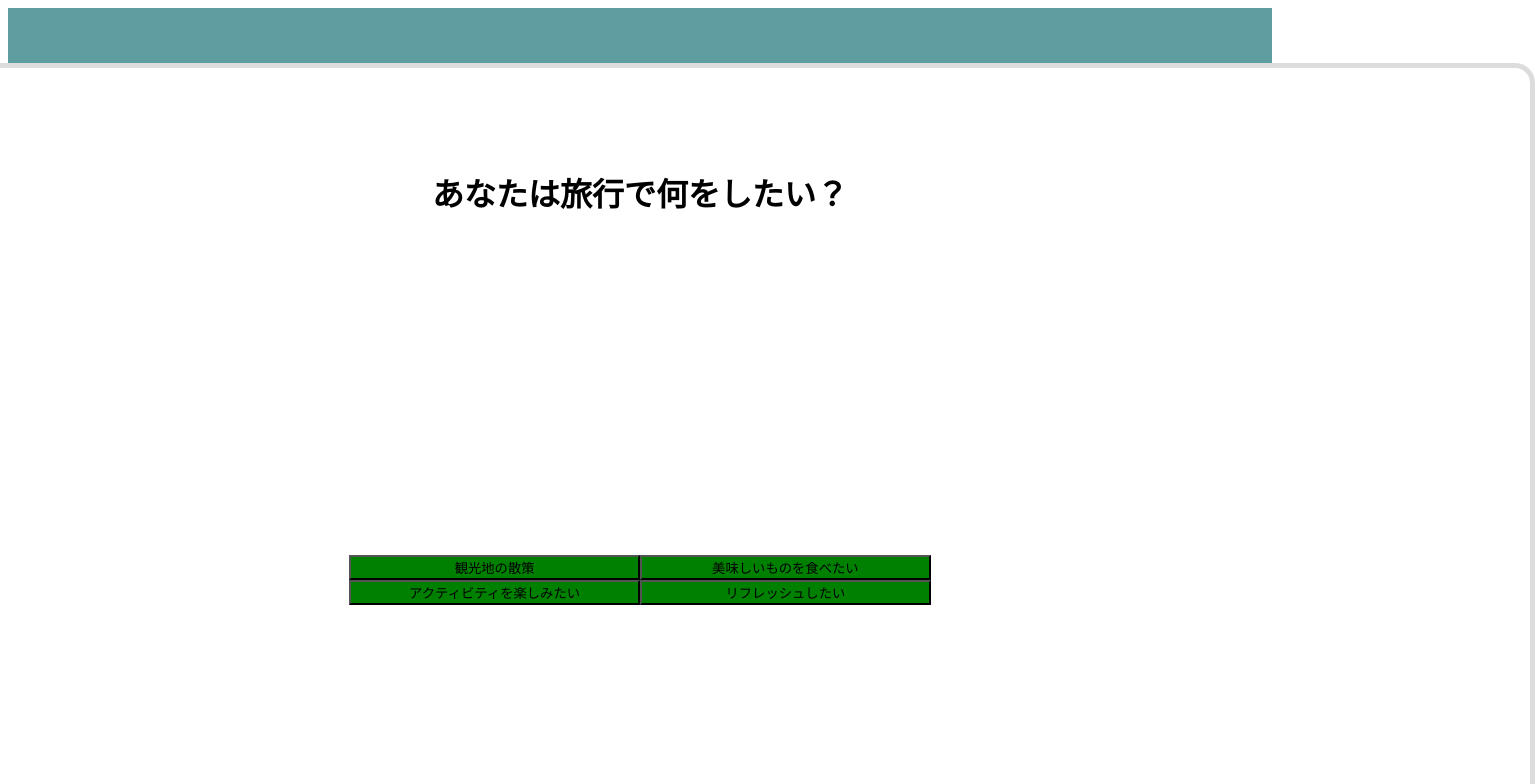
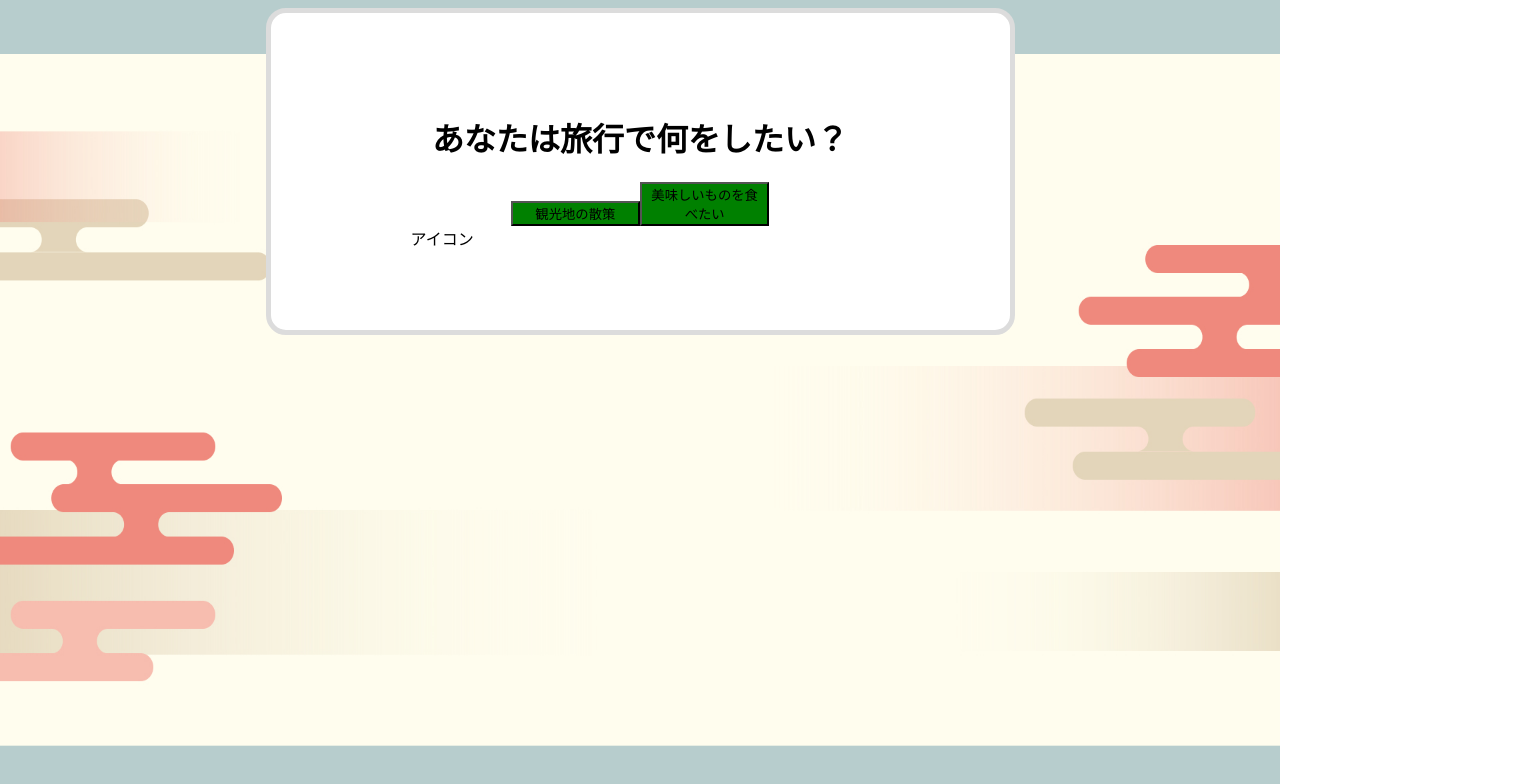
Before and after one commit to shinonome-inc/frontend-design-hackathon-2024-spring-teamA, a Next.js app: page /question1 in a window 1280 px wide. Shown: the top 784 px of the page, 1535 px wide, since content can reach past the window. Built offline with nearby package versions, Linux system fonts and the light colour scheme.

Commit message:
背景の再設定と枠組み決め

```diff
--- a/src/pages/question1/index.jsx
+++ b/src/pages/question1/index.jsx
@@ -10,6 +10,7 @@ const Question1Page = () => {
   };
   return (
     <Question1Wrapper>
+      <Image src={"/Background.png"} />
       <Question1Content>
         <Question1Text>
           <h1>あなたは旅行で何をしたい？</h1>
@@ -17,8 +18,6 @@ const Question1Page = () => {
         <Question1Choices>
           <Button onClick={onClick}>観光地の散策</Button>
           <Button onClick={onClick}>美味しいものを食べたい</Button>
-          <Button onClick={onClick}>アクティビティを楽しみたい</Button>
-          <Button onClick={onClick}>リフレッシュしたい</Button>
         </Question1Choices>
         <QuestionProgress>アイコン</QuestionProgress>
       </Question1Content>
@@ -30,19 +29,25 @@ export default Question1Page;
 
 const Question1Wrapper = styled.div`
   display: flex;
-  align-items: center;
   justify-content: center;
-  height: 1080px;
-  background-color: cadetblue;
+  width: 100%;
+  height: 100%;
+`;
+
+const Image = styled.img`
+  position: absolute;
+  height: 100%;
+  width: 100%;
+  inset: 0px;
+  color: transparent;
 `;
 
 const Question1Content = styled.div`
   display: flex;
-  width: 1500px;
-  height: 800px;
+  justify-content: center;
+  flex-direction: column;
+  position: absolute;
   padding: 80px 140px;
-  flex-direction: column;
-  justify-content: space-between;
   align-items: center;
   flex-shrink: 0;
   border-radius: 20px;
```
